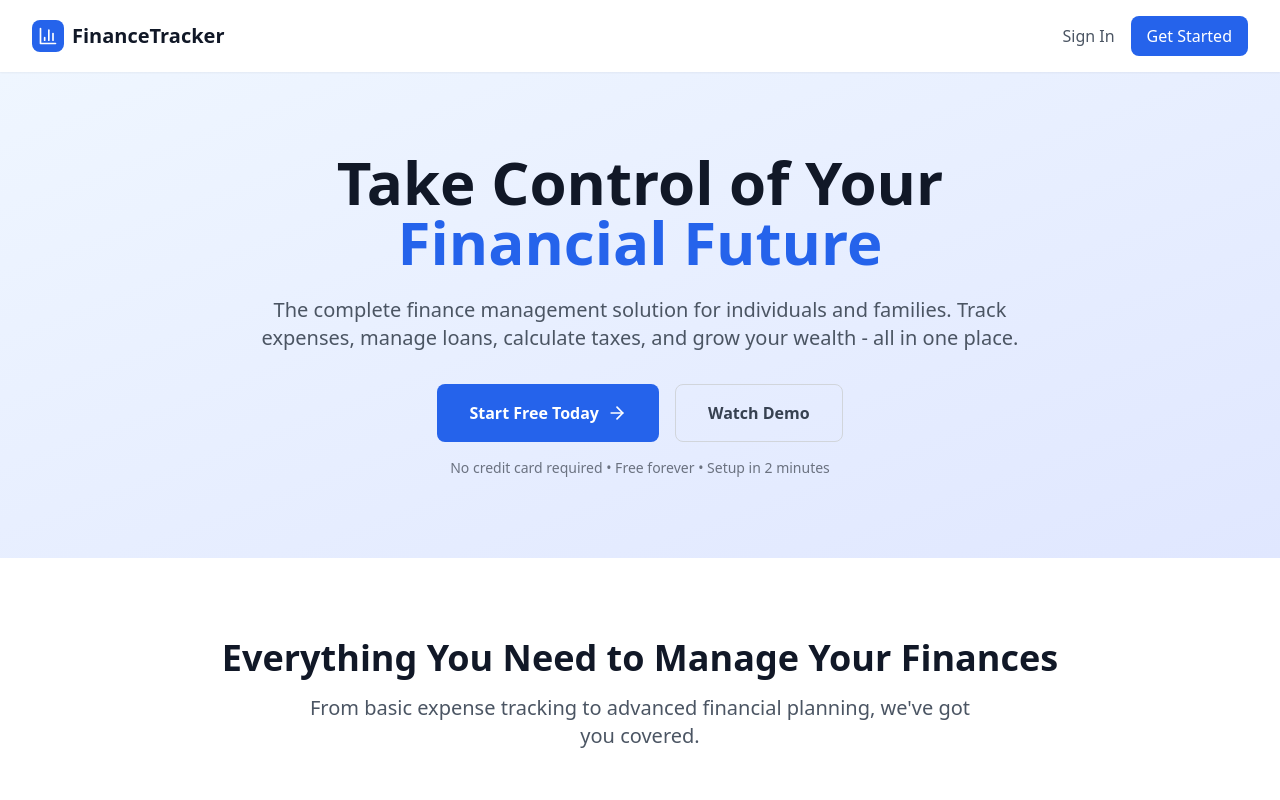
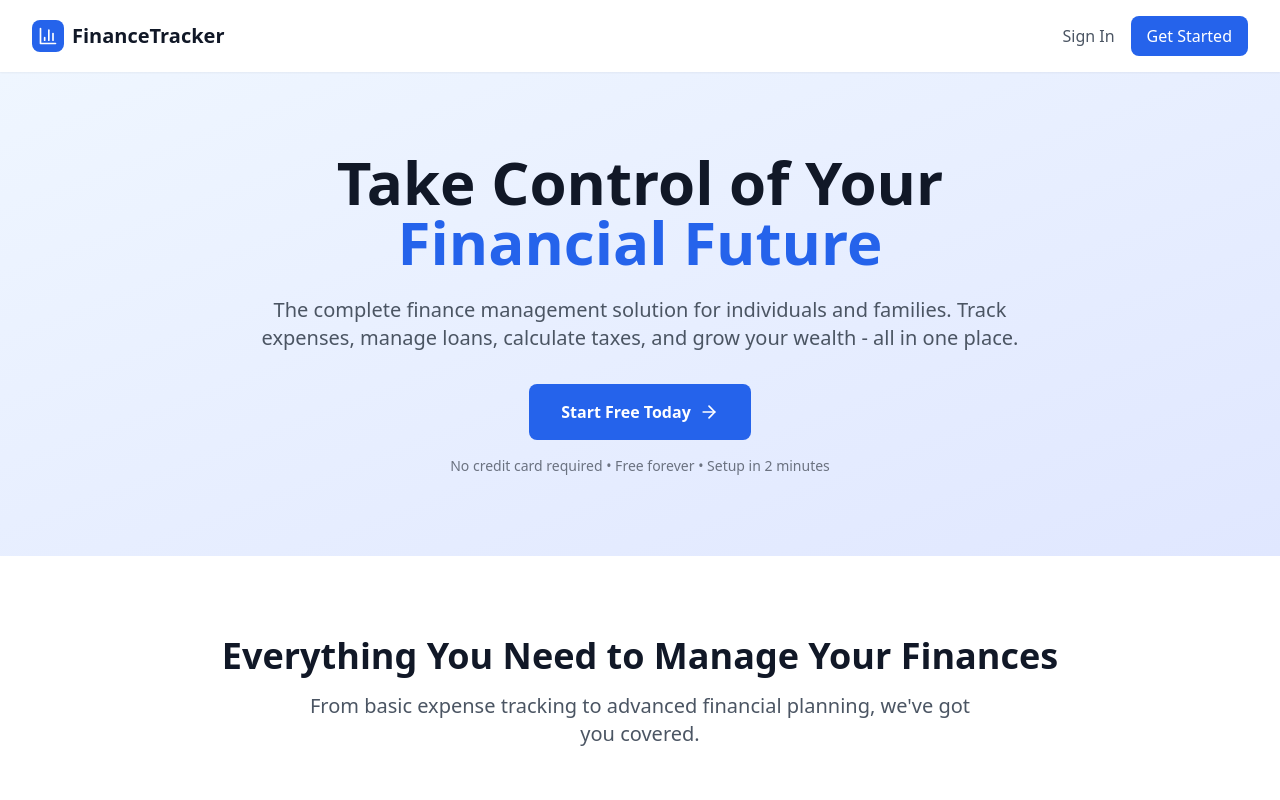
Before and after one commit to Ankush-Dutta/FinanceProject, a React (Vite) app: page / in a window 1280 px wide. Shown: the top 800 px of the page. Built offline with nearby package versions, Linux system fonts and the light colour scheme.

Commit message:
Minute Changes

```diff
--- a/src/pages/LandingPage.tsx
+++ b/src/pages/LandingPage.tsx
@@ -145,9 +145,6 @@ const LandingPage: React.FC = () => {
                 Start Free Today
                 <ArrowRight className="h-5 w-5" />
               </Link>
-              <button className="border border-gray-300 text-gray-700 px-8 py-4 rounded-lg hover:bg-gray-50 transition-colors font-semibold">
-                Watch Demo
-              </button>
             </div>
             <p className="text-sm text-gray-500 mt-4">
               No credit card required • Free forever • Setup in 2 minutes
```
